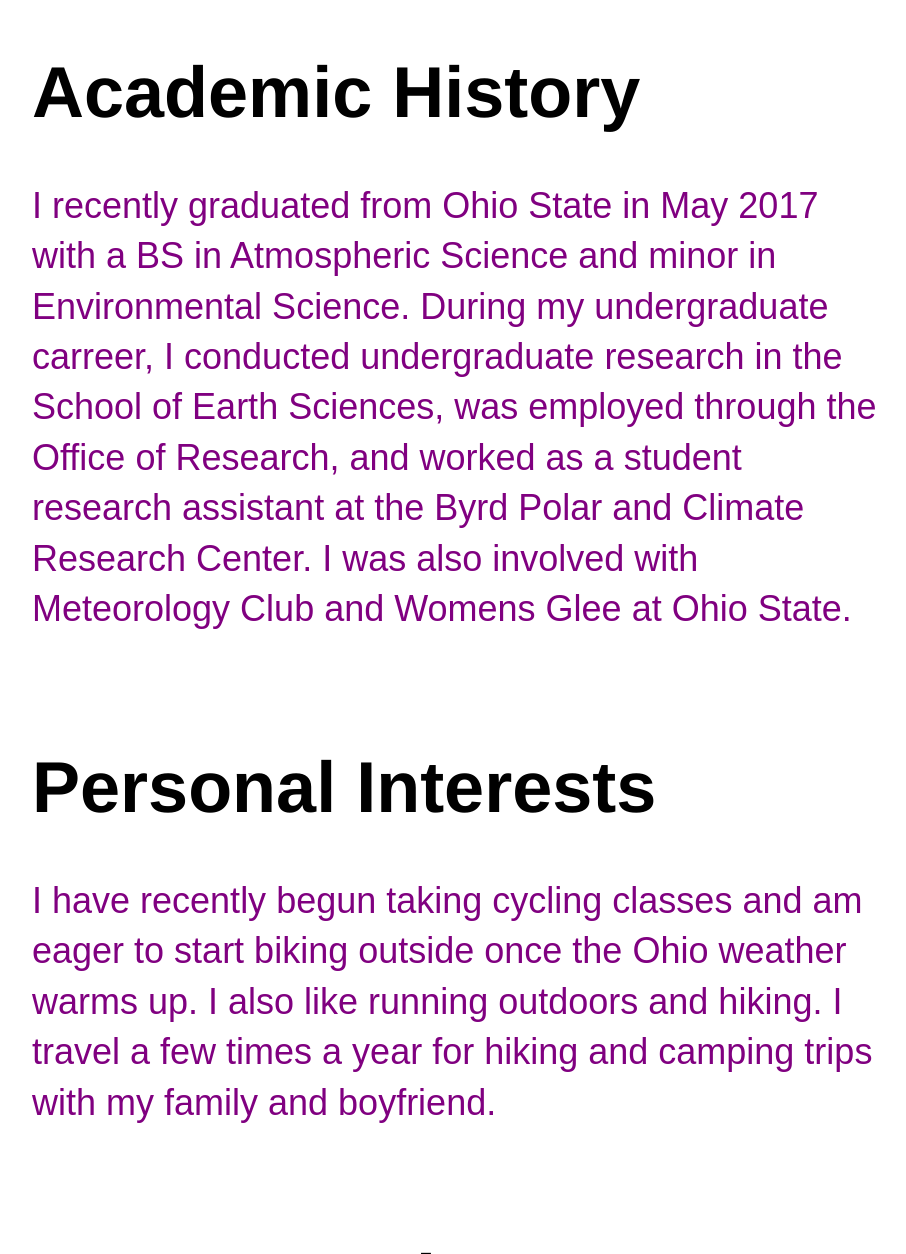
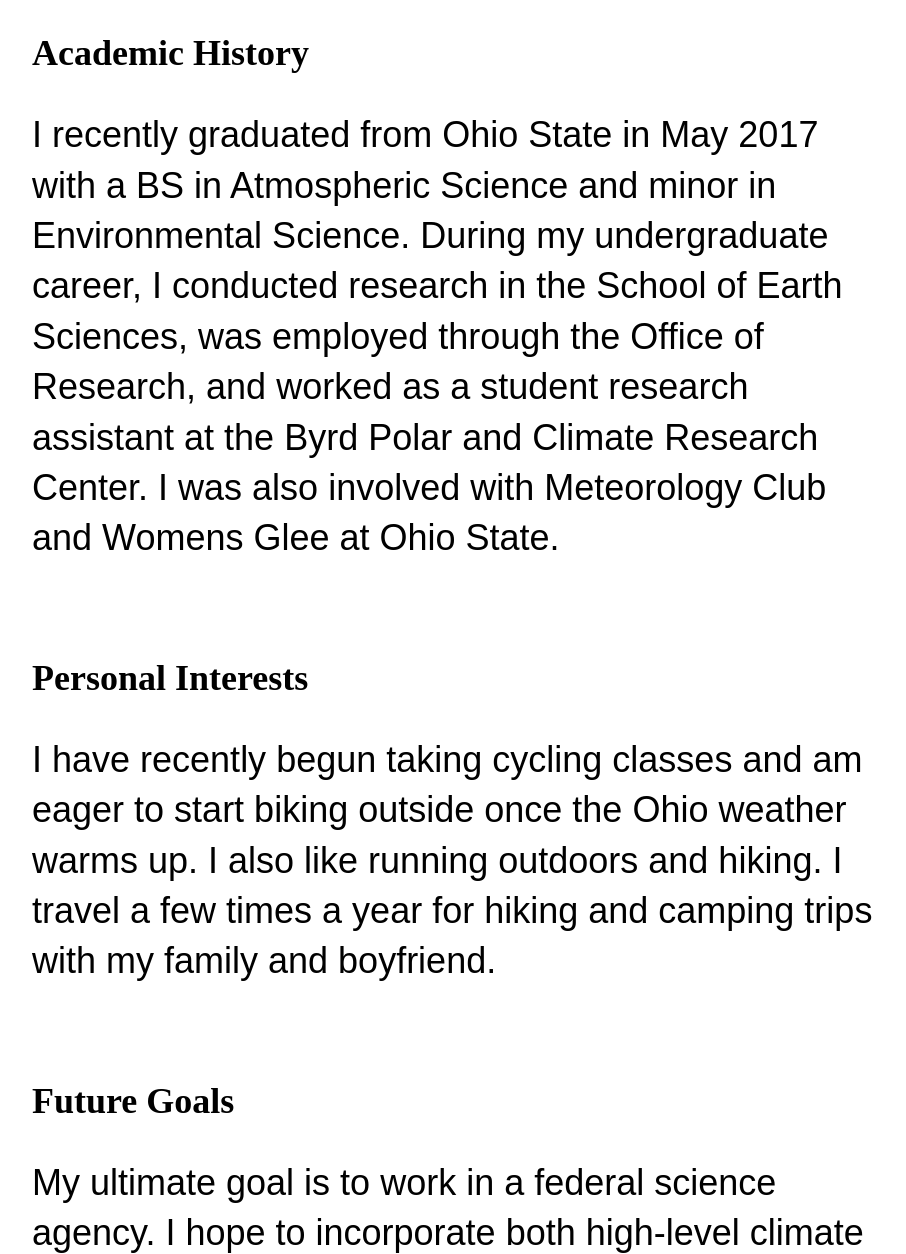
Before and after one commit to emilysambuco/PersonalWebsite, a Jekyll site: the page built from about/index.html, in a window 1280 px wide and 1400 px high, scrolled down 430 px, cut to the strip 146-1400 px from the top of the window. Shown: the whole strip, without its empty margins (200-1106 px from the left). Built offline with Jekyll 4.4.1, drawn with Linux system fonts in a browser that asks for light colours; some of the changed text lies outside the part shown.

Commit message:
Fix about me

```diff
--- a/about/index.html
+++ b/about/index.html
@@ -8,17 +8,18 @@
 <img src="/images/ES_WheelerPeak.JPG" alt="Emily atop Wheeler Peak" style="width: 500px; height: 375px">
 
 <div class="blurb">
-	<h1 style="color:black;">Academic History</h1>
-	<p style=”font-size:12px;font-family:Arial;color:purple;align=center;”>
-	I recently graduated from Ohio State in May 2017 with a BS in Atmospheric Science and minor in Environmental Science. During my undergraduate carreer, I conducted undergraduate research in the School of Earth Sciences, was employed through the Office of Research, and worked as a student research assistant at the Byrd Polar and Climate Research Center. I was also involved with Meteorology Club	and Womens Glee at Ohio State. </p>
+	<h2 style="color:black;">Academic History</h2>
+	<p style=”font-size:10px;font-family:Arial;color:black;align=center;”>
+	I recently graduated from Ohio State in May 2017 with a BS in Atmospheric Science and minor in Environmental Science. During my undergraduate career, I conducted research in the School of Earth Sciences, was employed through the Office of Research, and worked as a student research assistant at the Byrd Polar and Climate Research Center. I was also involved with Meteorology Club and Womens Glee at Ohio State. </p>
 <br>
-	<h1 style="color:black;">Personal Interests</h1>
-	<p style=”font-size:12px;font-family:Arial;color:purple;align=center;”>
+	<h2 style="color:black;">Personal Interests</h2>
+	<p style=”font-size:10px;font-family:Arial;color:black;align=center;”>
 	I have recently begun taking cycling classes and am eager to start biking outside once the Ohio weather warms up. I also like running outdoors and hiking. I travel a few times a year for hiking and camping trips with my family and boyfriend. </p>
 <br>
-	<h1 style="color:black;">Future Goals</h1>
-	<p style=”font-size:12px;font-family:Arial;color:purple;align=center;”>
-	My dream is to work at a scientific government agency. I hope to incorporate both high-level climate research and public education into my job. I enjoy teaching and educating about science in addition to conducting research. </p>
+	<h2 style="color:black;">Future Goals</h2>
+	<p style=”font-size:10px;font-family:Arial;color:black;align=center;”>
+	My ultimate goal is to work in a federal science agency. I hope to incorporate both high-level climate research and public education into my job. I enjoy teaching and educating about science in addition to conducting research. </p>
+
 </div><!-- /.blurb -->
 
 
```
